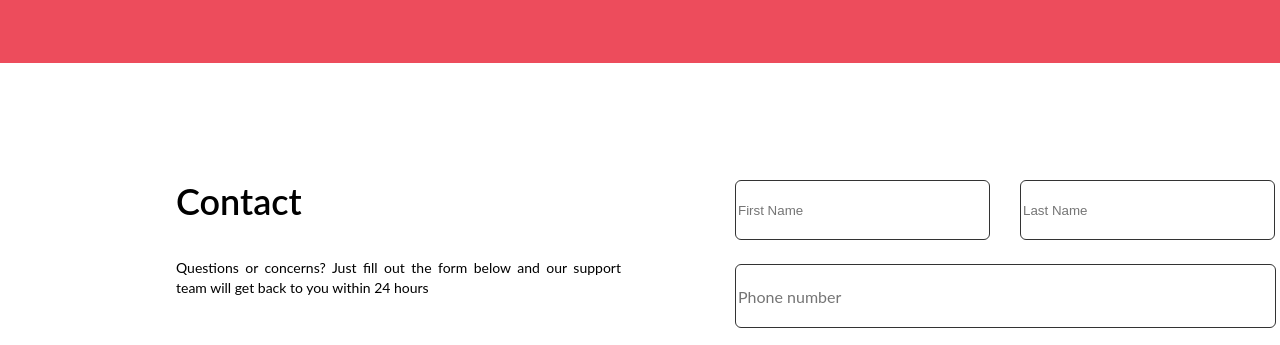
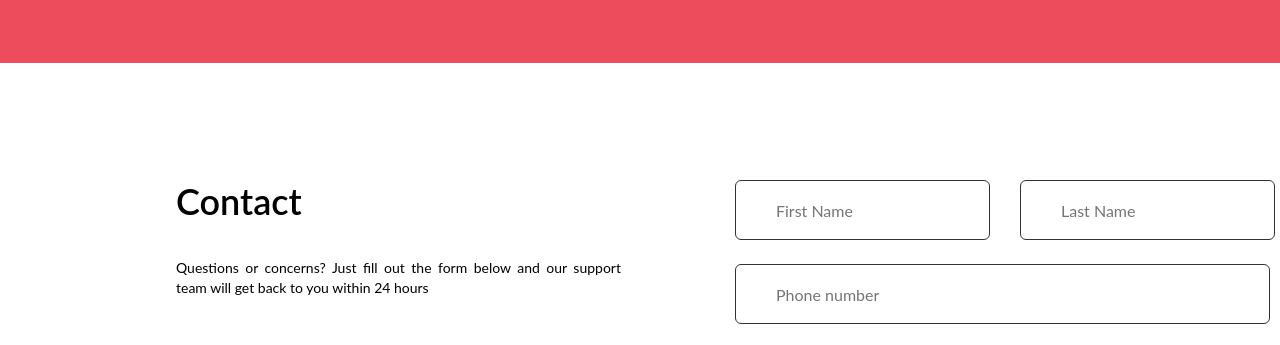
Before and after one commit to Gekata/gekata.github.io-hm4, a plain HTML site: page index.html in a window 1280 px wide. Shown: the part 437-782 px from the top of the page. Drawn offline with Linux system fonts and the light colour scheme.

Commit message:
Add files via upload

```diff
--- a/styles/styles.css
+++ b/styles/styles.css
@@ -187,7 +187,14 @@ margin: 35px 0 0 0;
 }
 
 .Form1 {
- margin: 0 0 0 0 ;
+    font-family: 'Lato';
+    font-style: normal;
+    font-weight: 400;
+    font-size: 16px;
+    line-height: 19px;
+    padding:0 0 0 40px;
+    color: rgba(19, 39, 67, 0.5);
+
 
 }
 
@@ -201,25 +208,32 @@ margin: 35px 0 0 0;
     top: 617px;
 
     /* Gray 1 */
-
+    padding:0 0 0 20px;
     border: 1px solid #333333;
     border-radius: 6px;
 
 }
 
 .Form2 {
-    margin: 0 0 0 0 ;
+    font-family: 'Lato';
+    font-style: normal;
+    font-weight: 400;
+    font-size: 16px;
+    line-height: 19px;
+    padding:0 0 0 40px;
+    color: rgba(19, 39, 67, 0.5);
+
 }
 
 .Form3 {
-    ox-sizing: border-box;
+    box-sizing: border-box;
 
     position: absolute;
     width: 535px;
     height: 60px;
     left: 735px;
     top: 701px;
-
+    padding:0 0 0 40px;
     /* Gray 1 */
 
     border: 1px solid #333333;
@@ -233,7 +247,7 @@ font-style: normal;
 font-weight: 400;
 font-size: 16px;
 line-height: 19px;
-
+padding:0 0 0 40px;
 color: rgba(19, 39, 67, 0.5);
 
 }
@@ -263,7 +277,7 @@ color: rgba(19, 39, 67, 0.5);
     font-weight: 400;
     font-size: 16px;
     line-height: 19px;
-
+    padding:0 0 0 40px;
     color: rgba(19, 39, 67, 0.5);
 
 
```
Also changed, not shown: fonts/OFL.txt, index.html (line endings or trailing spaces), styles/reset.css (line endings or trailing spaces).
